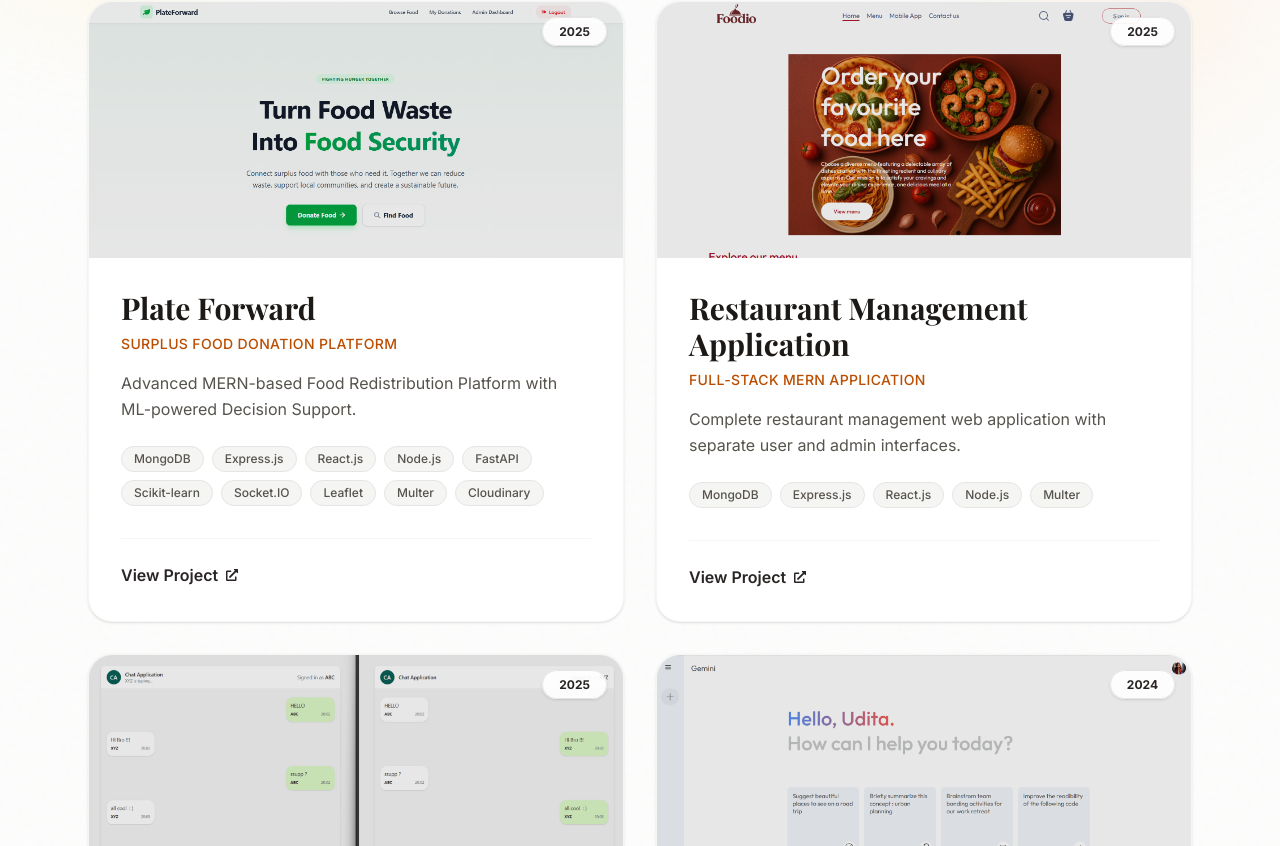
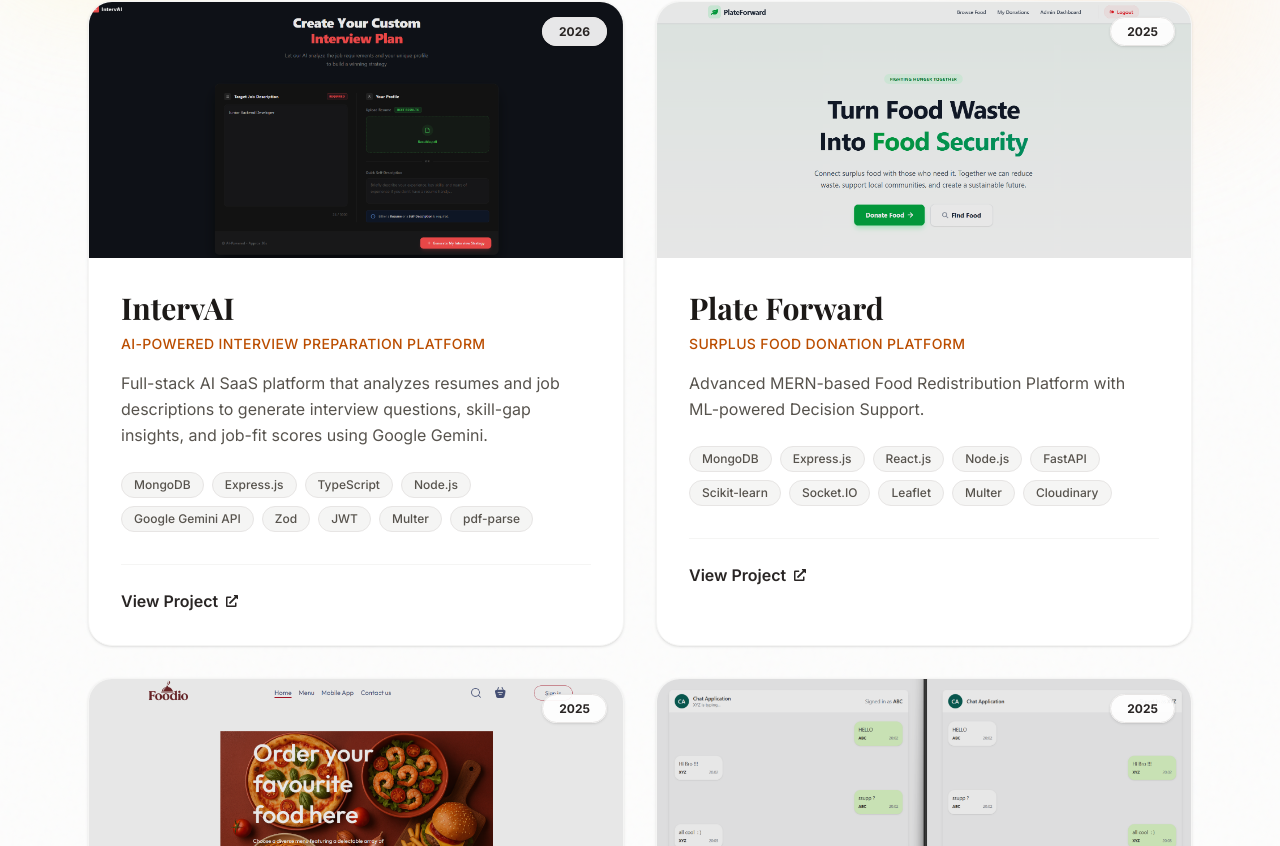
Before and after one commit to udita1294/Portfolio, a React (Vite) app: page / in a window 1280 px wide. Shown: the part 2906-3752 px from the top of the page. Built offline with nearby package versions, Linux system fonts and the light colour scheme; a web font is replaced by a local one.

Commit message:
modification in project section

```diff
--- a/src/data/projects.js
+++ b/src/data/projects.js
@@ -2,8 +2,28 @@
 import project2 from '../assets/project2.png';
 import project3 from '../assets/project3.png';
 import project4 from '../assets/project4.png';
+import project5 from '../assets/project5.png';
 
 const projects = [
+   {
+  name: "IntervAI",
+  subtitle: "AI-Powered Interview Preparation Platform",
+  description: "Full-stack AI SaaS platform that analyzes resumes and job descriptions to generate interview questions, skill-gap insights, and job-fit scores using Google Gemini.",
+  year: "2026",
+  image: project5,
+  link: "https://github.com/udita1294/AI-Interview-Preparation-Platform",
+  technologies: ["MongoDB","Express.js","TypeScript","Node.js","Google Gemini API","Zod","JWT","Multer","pdf-parse"],
+  features: [
+    "AI-powered interview preparation platform that analyzes uploaded resumes and job descriptions",
+    "Generates tailored technical and behavioral interview questions using Google Gemini LLM",
+    "Provides skill-gap analysis and a 0–100 job-fit match score to guide candidate preparation",
+    "Schema-enforced LLM responses using Zod mapped to JSON Schema for type-safe backend processing",
+    "Secure JWT authentication using HTTP-only cookies with token blacklist strategy",
+    "Resume upload and parsing using Multer in-memory storage and pdf-parse",
+    "RESTful API with protected routes and strict Mongoose schema validation",
+    "Interview report history system allowing users to store, retrieve, and manage previous sessions"
+  ]
+},
   {
     name: "Plate Forward",
     subtitle: "Surplus Food Donation Platform",
```
Also changed, not shown: src/assets/project5.png (added).
